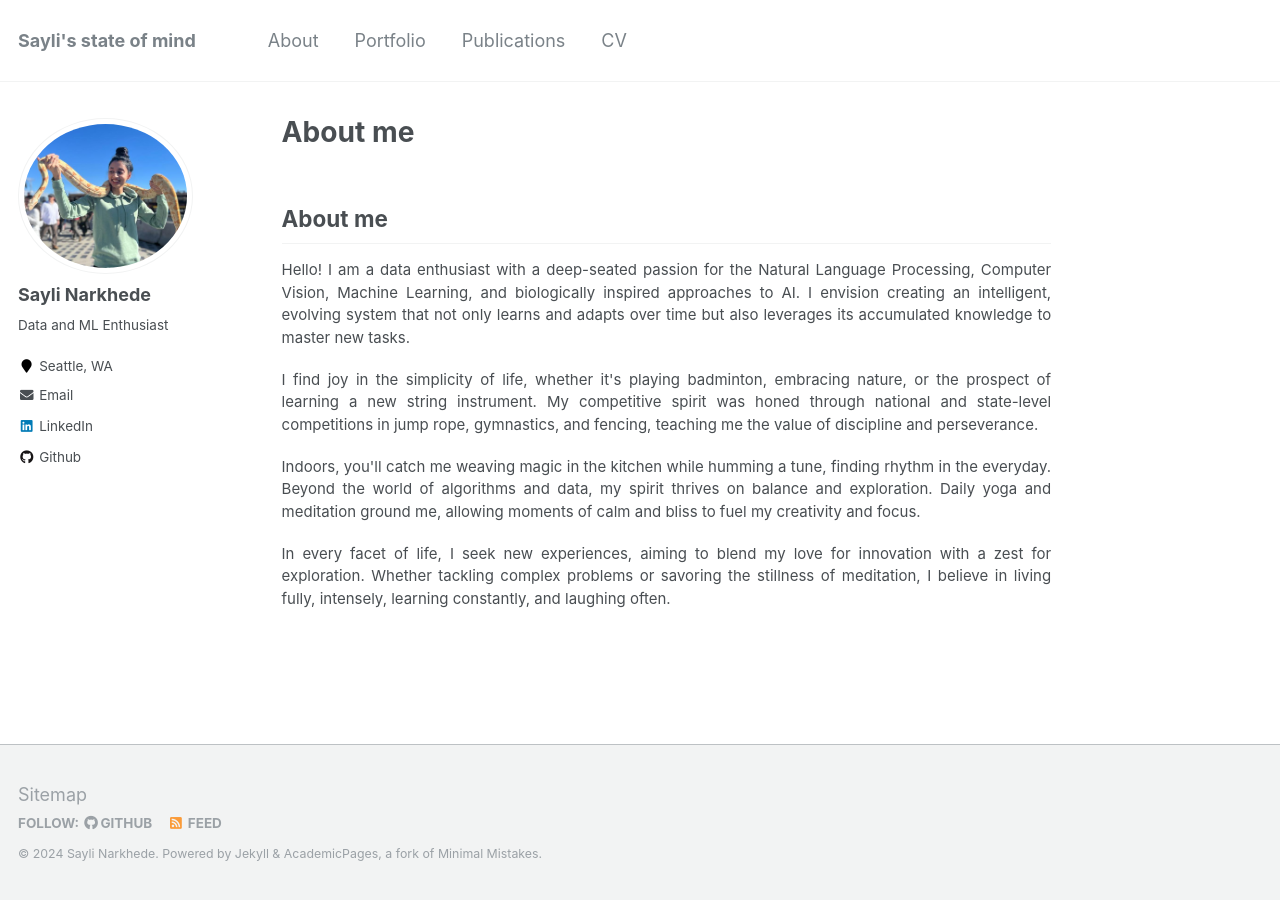
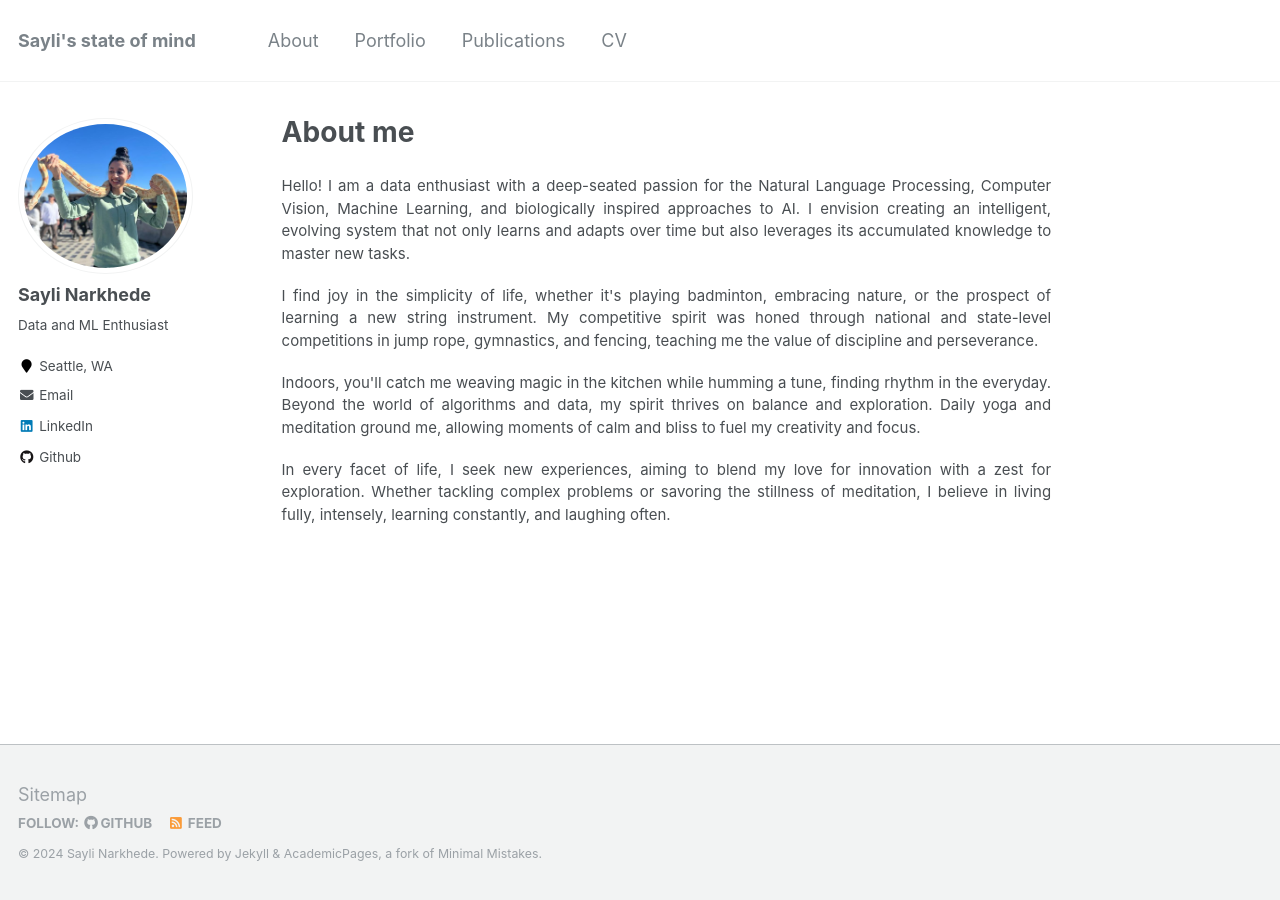
Before and after one commit to SayliMN/saylimn.github.io, a Jekyll site: the page built from _pages/about.md, in a window 1280 px wide. Built offline with Jekyll 4.4.1, drawn with Linux system fonts in a browser that asks for light colours.

Commit message:
remove heading

```diff
--- a/_pages/about.md
+++ b/_pages/about.md
@@ -7,7 +7,7 @@ redirect_from:
   - /about/
   - /about.html
 ---
-<h2>About me</h2>
+
 <p style="text-align: justify; font-size:15px; margin-top:15px;">Hello! I am a data enthusiast with a deep-seated passion for the Natural Language Processing, Computer Vision, Machine Learning, and biologically inspired approaches to AI. I envision creating an intelligent, evolving system that not only learns and adapts over time but also leverages its accumulated knowledge to master new tasks.</p>
 
 <p style="text-align: justify; font-size:15px;">I find joy in the simplicity of life, whether it's playing badminton, embracing nature, or the prospect of learning a new string instrument. My competitive spirit was honed through national and state-level competitions in jump rope, gymnastics, and fencing, teaching me the value of discipline and perseverance.</p>
```
